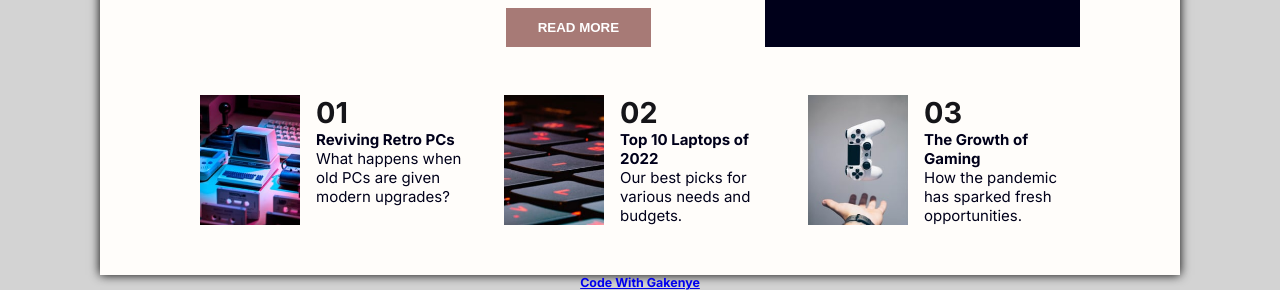
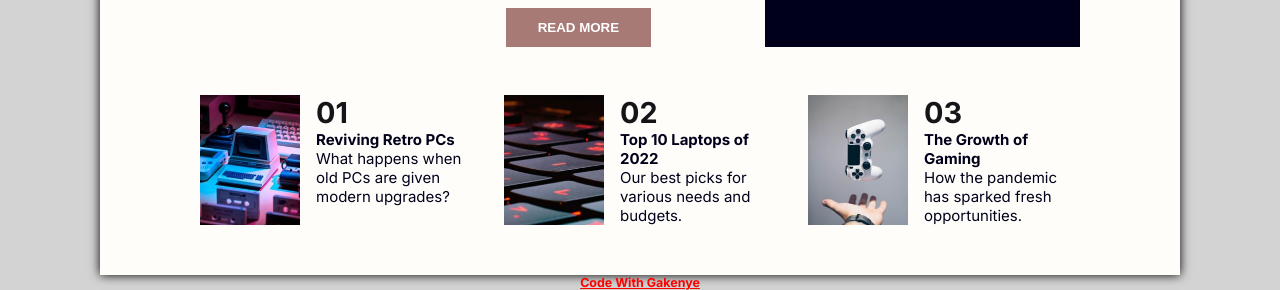
Before and after one commit to Gakenye8741/news-page-flex, a plain HTML site: page index.html in a window 1280 px wide. Shown: the part 571-861 px from the top of the page. Drawn offline with Linux system fonts and the light colour scheme.

Commit message:
Update style.css

```diff
--- a/style.css
+++ b/style.css
@@ -152,7 +152,10 @@ header ul li  a{
   }
 footer{
     text-align: center;
+    display: flex;
+    align-items: center;
+    justify-content: center;
+}
+footer a{
     color: red;
 }
-
-}
```
